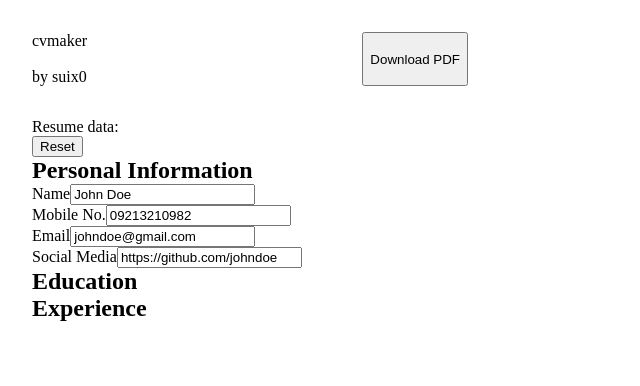
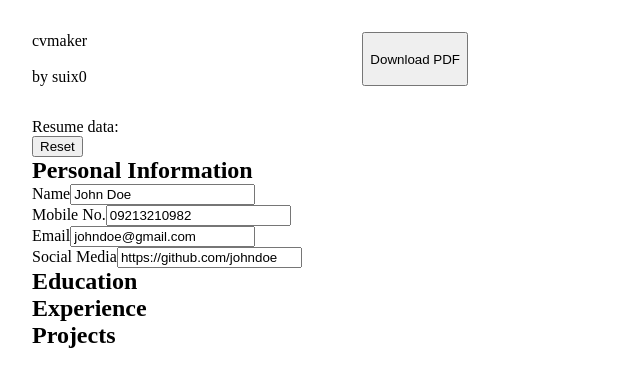
Before and after one commit to suix0/cvmaker, a React (Vite) app: page / in a window 1280 px wide. Shown: the top 386 px of the page, without its empty margins (0-640 px from the left). Built offline with nearby package versions, Linux system fonts and the light colour scheme.

Commit message:
added static projects section and form

```diff
--- a/src/components/CvInput.jsx
+++ b/src/components/CvInput.jsx
@@ -2,6 +2,7 @@ import { useState } from "react";
 import PersonalInformation from "./PersonalSection";
 import { EducationInformation } from "./EducationSection";
 import { ExperienceInformation } from "./ExperienceSection";
+import { ProjectsInformation } from "./Projects";
 
 function CvInput() {
   const [activeIndex, setActive] = useState(0);
@@ -36,6 +37,10 @@ function CvInput() {
           isActive={activeIndex === 2}
           onShow={() => setActive(2)}
         ></ExperienceInformation>
+        <ProjectsInformation
+          isActive={activeIndex === 3}
+          onShow={() => setActive(3)}
+        ></ProjectsInformation>
       </div>
     </div>
   );
--- /dev/null
+++ b/src/components/Projects.jsx
@@ -0,0 +1,98 @@
+import { useState } from "react";
+import projects from "../data/ProjectsData";
+
+function ProjectsInformation({ isActive, onShow }) {
+  const [initialProjectsData, setProjectsData] = useState(projects);
+  const [activeEdit, setActiveEdit] = useState(null);
+
+  function editProjectsData() {
+    z``;
+  }
+
+  return (
+    <section onClick={onShow}>
+      <h1>Projects</h1>
+      {isActive &&
+        initialProjectsData.map((projects) => (
+          <ProjectSection
+            projectObject={projects}
+            key={projects.id}
+            isActive={activeEdit === projects.id}
+            setActive={() => setActiveEdit(projects.id)}
+          ></ProjectSection>
+        ))}
+    </section>
+  );
+}
+
+function ProjectSection(props) {
+  return (
+    <>
+      {props.isActive ? (
+        <form>
+          <div>
+            <label htmlFor="projectName">Project Name</label>
+            <input
+              type="text"
+              id="projectName"
+              name="projectName"
+              value={props.projectObject.projectName}
+            />
+          </div>
+
+          <div>
+            <label htmlFor="subHeading">Subheading</label>
+            <input
+              type="text"
+              id="subHeading"
+              name="subHeading"
+              value={props.projectObject.subHeading}
+            />
+          </div>
+
+          <div>
+            <label htmlFor="description">Description</label>
+            <textarea
+              type="text"
+              id="description"
+              name="description"
+              value={props.projectObject.description}
+            />
+          </div>
+
+          <div>
+            <label htmlFor="projectLink">Project Link</label>
+            <input
+              type="text"
+              id="projectLink"
+              name="projectLink"
+              value={props.projectObject.projectLink}
+            />
+          </div>
+
+          <div>
+            <label htmlFor="date">Date</label>
+            <input
+              type="text"
+              id="date"
+              name="date"
+              value={props.projectObject.date}
+            />
+          </div>
+        </form>
+      ) : (
+        <div className="innerSections">
+          <div>
+            <span style={{ fontWeight: "bold" }}>
+              {props.projectObject.projectName} •{" "}
+            </span>
+            {props.projectObject.subHeading}
+          </div>
+          <button onClick={props.setActive}>Edit</button>
+        </div>
+      )}
+    </>
+  );
+}
+
+export { ProjectsInformation };
--- /dev/null
+++ b/src/data/ProjectsData.js
@@ -0,0 +1,20 @@
+const projects = [
+	{
+    id: 1,
+    projectName: 'E-commerce Web Application',
+    subHeading: 'Online shopping platform',
+    description: 'Built a full-stack e-commerce platform using React, Node.js, and MongoDB. Features include product search, user authentication, and a secure payment gateway.',
+    projectLink: 'https://shoponline.com',
+    date: '2023-09-20'
+  },
+  {
+    id: 2,
+    projectName: 'Data Visualization Dashboard',
+    subHeading: 'Interactive analytics tool',
+    description: 'Designed an interactive dashboard using Python and Plotly to visualize sales and marketing data, enabling stakeholders to make data-driven decisions.',
+    projectLink: 'https://datadashboard.com',
+    date: '2023-07-15'
+  },
+]
+
+export default projects;
```
